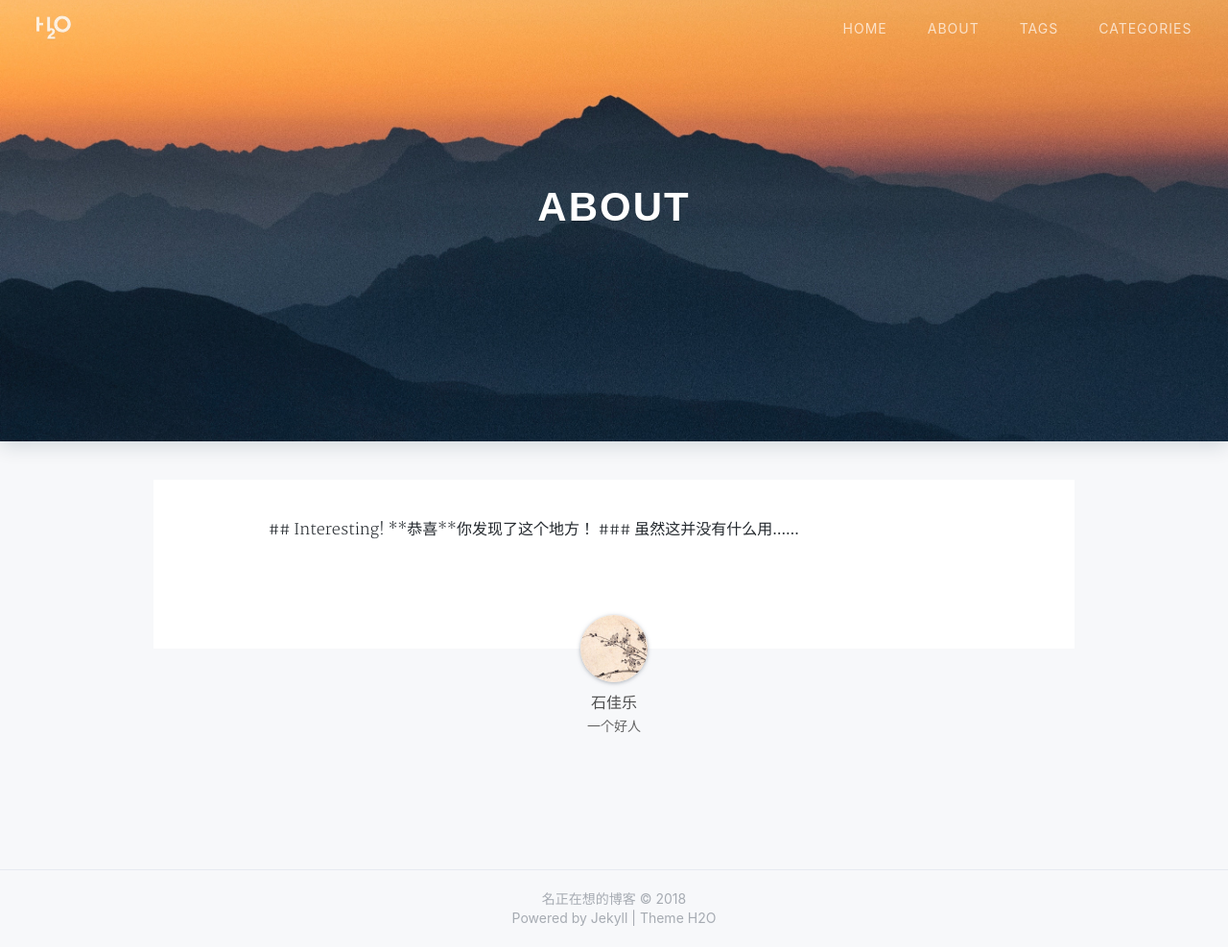
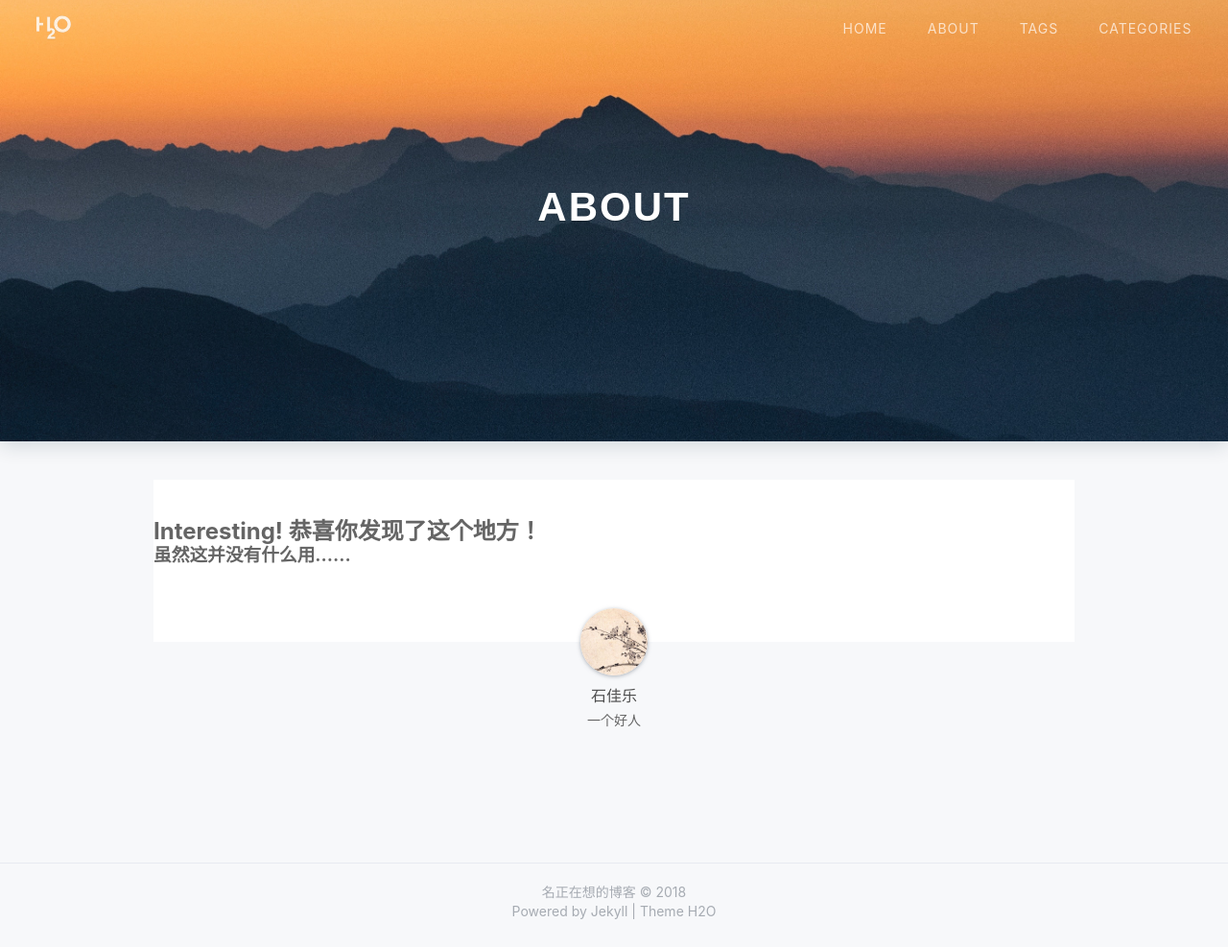
Before and after one commit to Morimiue/mzzx.github.io, a Jekyll site: the page built from about.html, in a window 1280 px wide and 987 px high. Shown: the whole window at 96% size. Built offline with Jekyll 4.4.1, drawn with Linux system fonts in a browser that asks for light colours; nearby versions of some CDN libraries; comment, search, counter and statistics services are not loaded; a style sheet for code colours, icons or effects is not loaded.

Commit message:
update about

```diff
--- a/about.html
+++ b/about.html
@@ -16,10 +16,8 @@ header-img: /assets/img/page-cover.jpg
 
 <main class="g-container home-content">
     <div class="post-content visible">
-        <article class="markdown-body">
-            ## Interesting! **恭喜**你发现了这个地方！
-            ### 虽然这并没有什么用……
-        </article>
+        <h2>Interesting! 恭喜你发现了这个地方！</h2>
+        <h3>虽然这并没有什么用……</h3>
     </div>
 
     <section class="author-detail">
```
